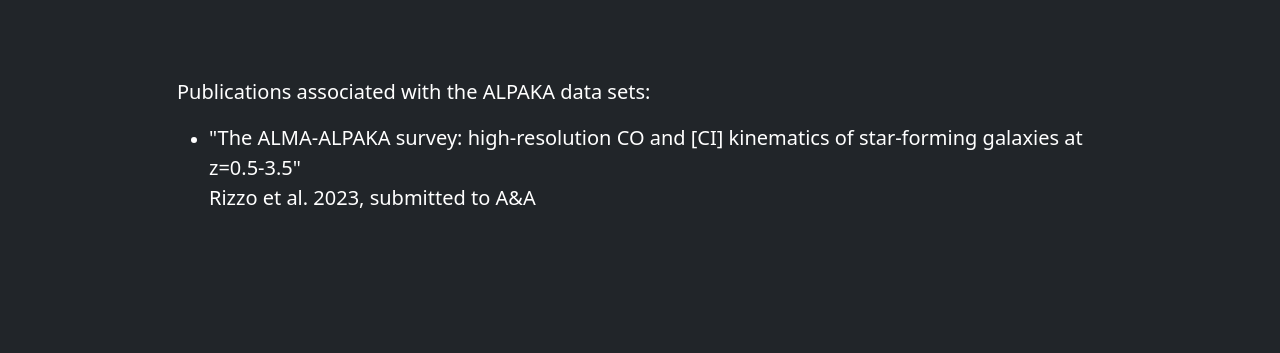
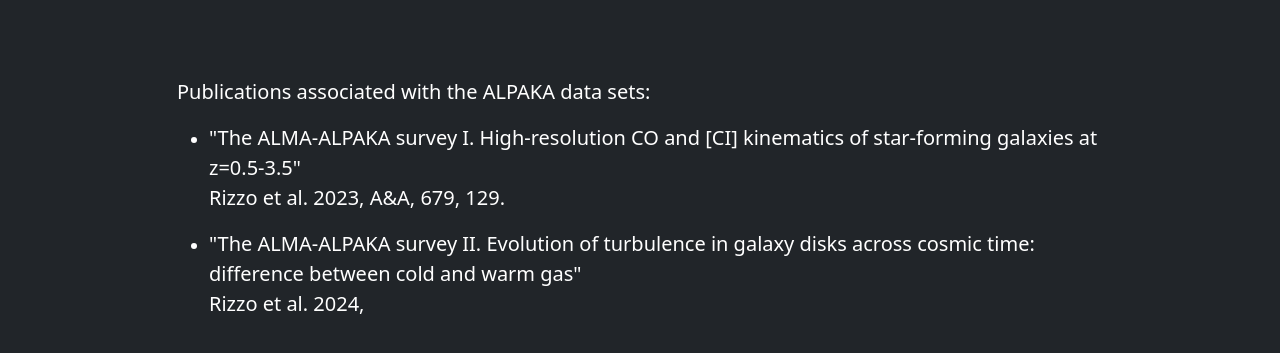
Before and after one commit to alpaka-survey/alpaka-survey.github.io, a plain HTML site: page publ.html in a window 1280 px wide. Shown: the part 51-404 px from the top of the page. Drawn offline with nearby package versions, Linux system fonts and the light colour scheme; some icons are missing.

Commit message:
Update publ.html

```diff
--- a/publ.html
+++ b/publ.html
@@ -43,7 +43,8 @@
       <div class="col-10 bg-transparent" align="left">
         <p class="lead">Publications associated with the ALPAKA data sets:</p>
         <ul>
-          <li><p class="lead">"The ALMA-ALPAKA survey: high-resolution CO and [CI] kinematics of star-forming galaxies at z=0.5-3.5"<br>Rizzo et al. 2023, submitted to A&A</p></li>
+          <li><p class="lead">"The ALMA-ALPAKA survey I. High-resolution CO and [CI] kinematics of star-forming galaxies at z=0.5-3.5"<br>Rizzo et al. 2023, <a href="https://ui.adsabs.harvard.edu/link_gateway/2023A%26A...679A.129R/PUB_PDF">A&A, 679, 129.</a></p></li>
+          <li><p class="lead">"The ALMA-ALPAKA survey II. Evolution of turbulence in galaxy disks across cosmic time: difference between cold and warm gas"<br> Rizzo et al. 2024, </p></li>
         <ul>
       </div>
     </div>
```
